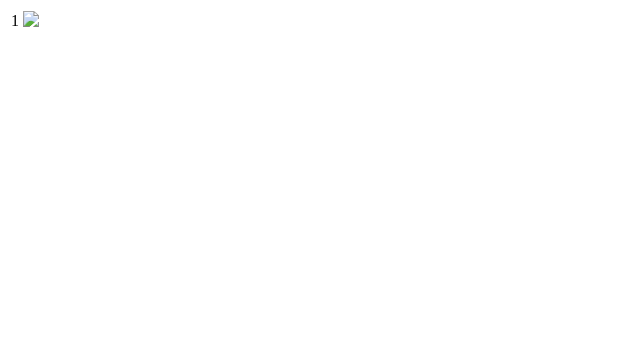
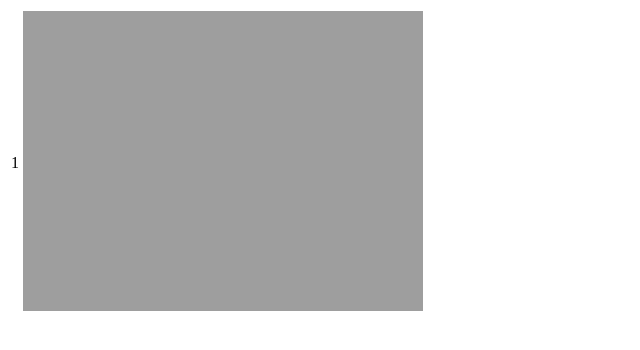
Before and after one commit to arcanecognit/washboardwilly, a plain HTML site: page index.html in a window 1280 px wide. Shown: the whole page, without its empty margins (0-640 px from the left). Drawn offline with Linux system fonts and the light colour scheme; the site is published under a folder, as on GitHub Pages, so addresses that start at the root find nothing.

Commit message:
image link format corrected

```diff
--- a/index.html
+++ b/index.html
@@ -13,7 +13,7 @@
 	    <tbody>
 		<tr>
 		    <td>1</td>
-		    <td><img src="/images/first.jpg"></td>
+		    <td><img src="images/first.jpg"></td>
 		</tr>
 	    </tbody>
 	</table>
```
